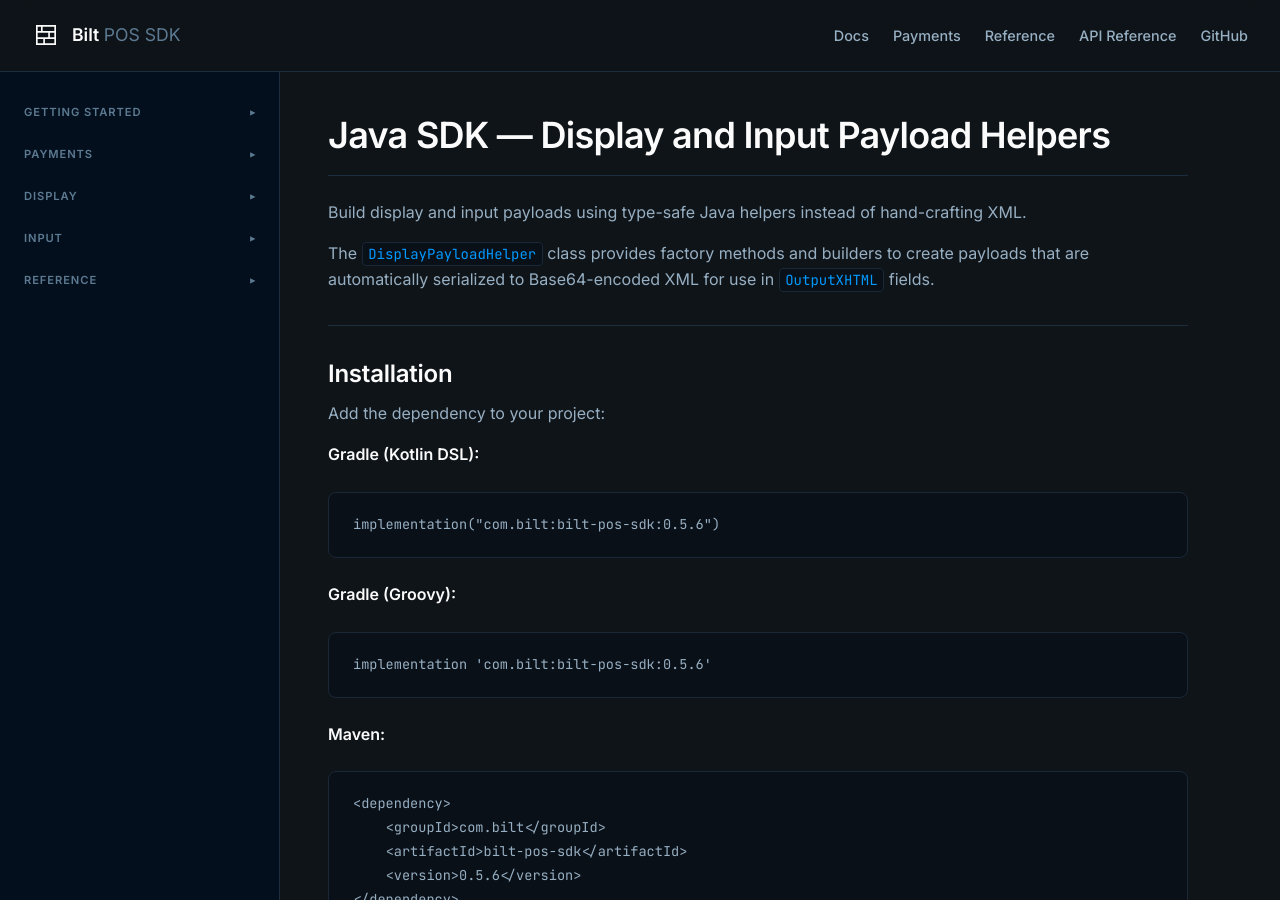
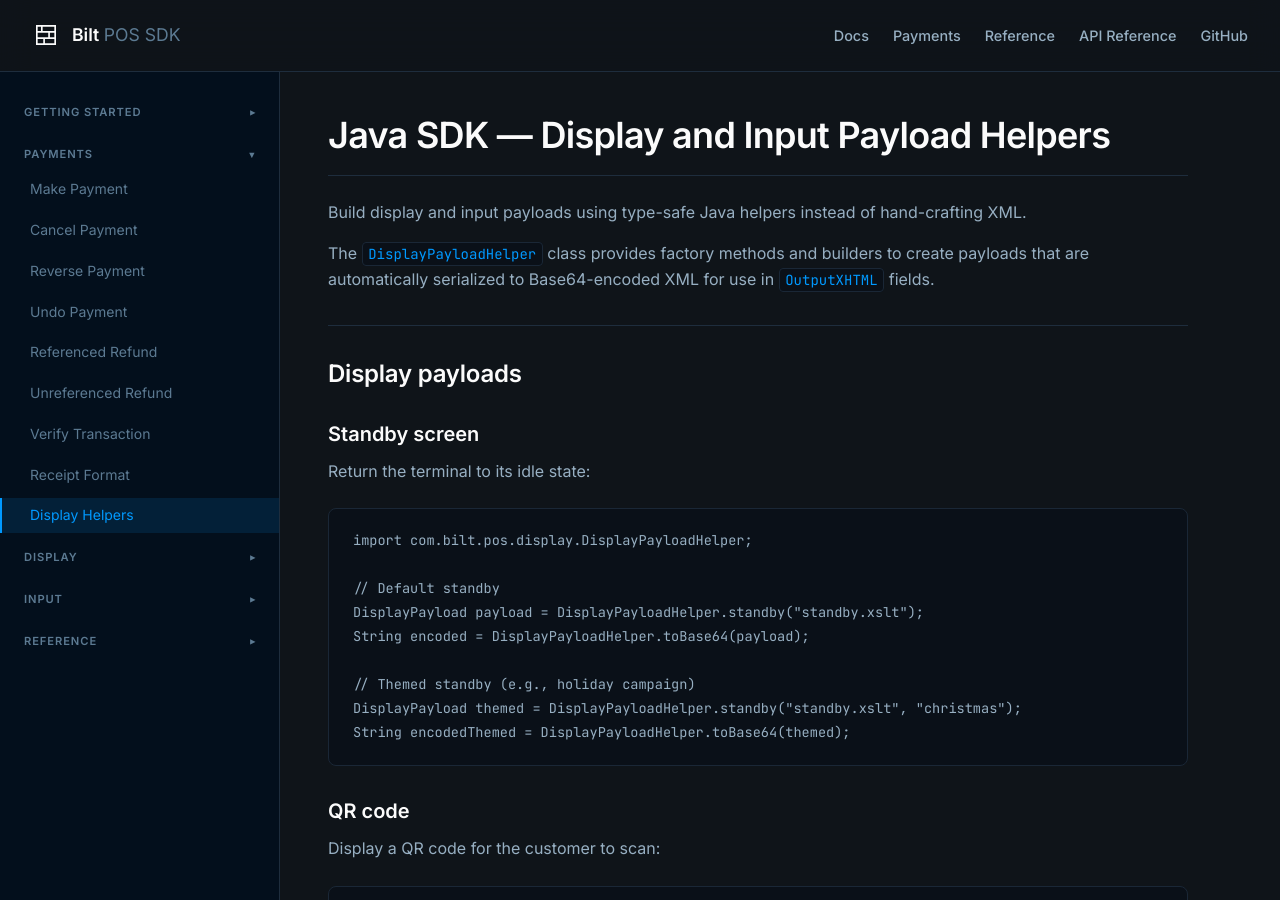
Before and after one commit to biltrewards/bilt-pos-sdk, a Jekyll site: the page built from docs/display-helpers.md, in a window 1280 px wide and 900 px high. Built offline with Jekyll 4.4.1, drawn with Linux system fonts in a browser that asks for light colours; our own code applies the rules of GitHub Pages for plain Markdown files.

Commit message:
[NEI-3842] Link display helpers doc in navigation

````diff
--- a/docs/_data/navigation.yml
+++ b/docs/_data/navigation.yml
@@ -21,6 +21,8 @@
       url: /verify-transaction-status.html
     - name: Receipt Format
       url: /receipt-format.html
+    - name: Display Helpers
+      url: /display-helpers.html
 
 - title: Display
   items:
--- a/docs/java-display-helpers.md
+++ b/docs/display-helpers.md
@@ -6,34 +6,6 @@
 Build display and input payloads using type-safe Java helpers instead of hand-crafting XML.
 
 The `DisplayPayloadHelper` class provides factory methods and builders to create payloads that are automatically serialized to Base64-encoded XML for use in `OutputXHTML` fields.
-
----
-
-## Installation
-
-Add the dependency to your project:
-
-**Gradle (Kotlin DSL):**
-
-```kotlin
-implementation("com.bilt:bilt-pos-sdk:0.5.6")
-```
-
-**Gradle (Groovy):**
-
-```groovy
-implementation 'com.bilt:bilt-pos-sdk:0.5.6'
-```
-
-**Maven:**
-
-```xml
-<dependency>
-    <groupId>com.bilt</groupId>
-    <artifactId>bilt-pos-sdk</artifactId>
-    <version>0.5.6</version>
-</dependency>
-```
 
 ---
 
````
